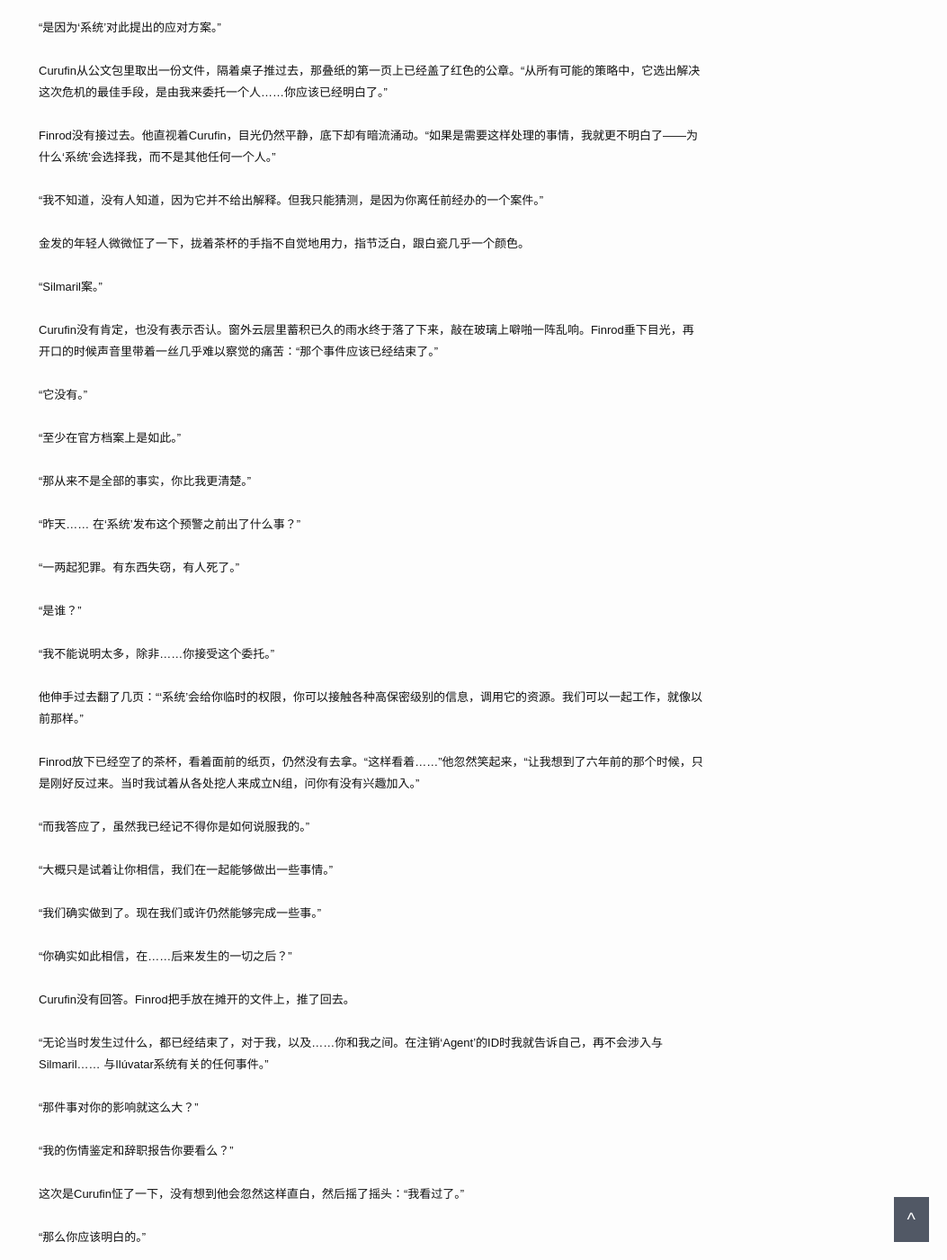
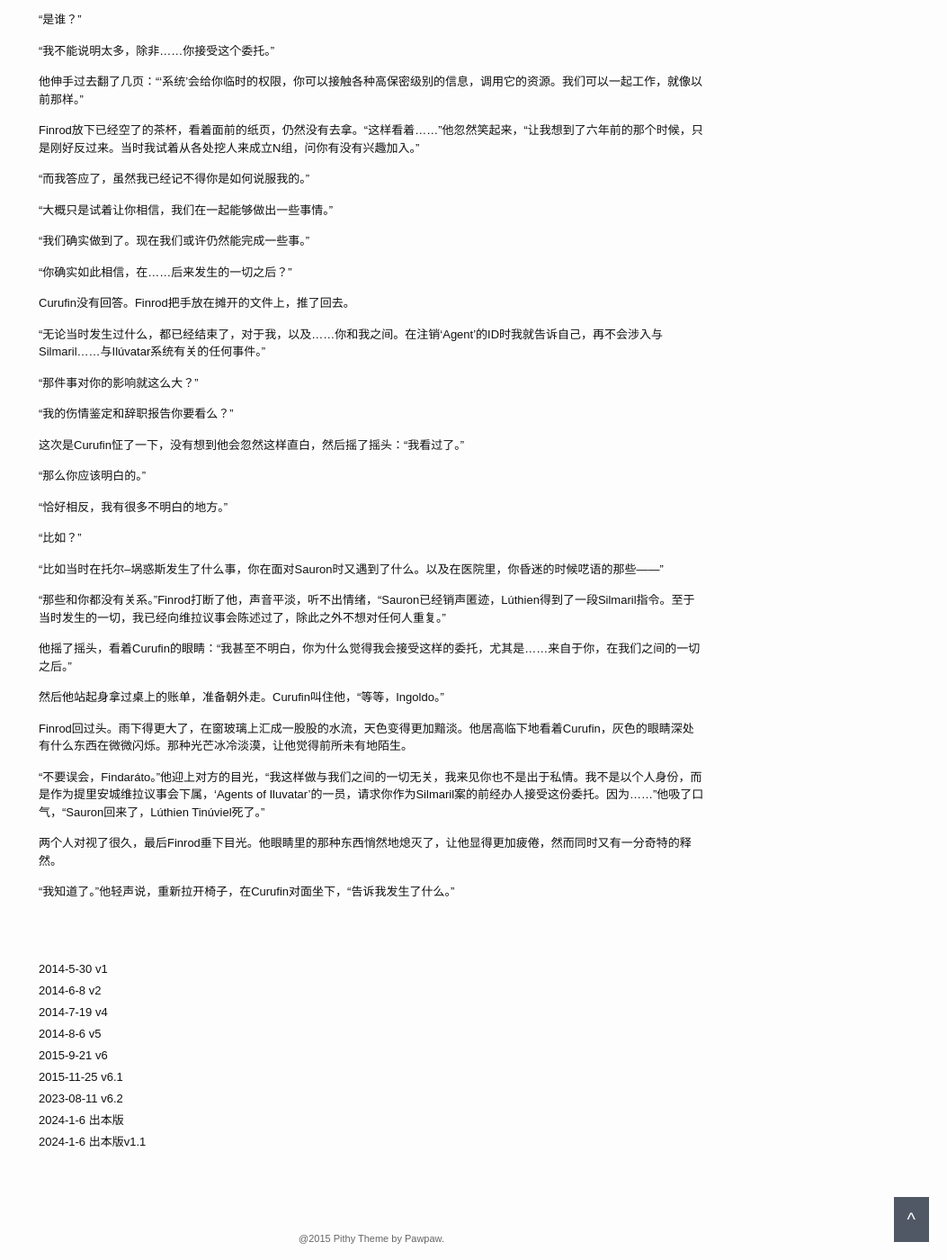
Before and after one commit to greylantern/greylantern.github.io, a Jekyll site: the page built from _posts/2015-11-25-【Finrod:Curufin】【cyberpunk AU】 Paranoia 01.html, in a window 1280 px wide and 1400 px high, scrolled down 2092 px. Shown: the whole window at 90% size, without its empty margins (227-1280 px from the left). Built offline with Jekyll 4.4.1, drawn with Linux system fonts in a browser that asks for light colours; comment, search, counter and statistics services are not loaded; some of the changed text lies outside the part shown.

Commit message:
update chapter

```diff
--- a/_posts/2015-11-25-【Finrod:Curufin】【cyberpunk AU】 Paranoia 00.html
+++ b/_posts/2015-11-25-【Finrod:Curufin】【cyberpunk AU】 Paranoia 00.html
@@ -67,7 +67,7 @@ cp：
 <p>“你们知道我真正希望的是什么，而我已经失败。”他轻声说，“如今我在这里，只是等待‘系统’给我的裁决。”</p>
 
 
-<p>“裁决将会给出，你无须心急。”透过中央的石板，7号的声音传出，“但请记住，在那之前，你仍是提里安城的一名‘Agent’。作为Silmaril案的第二任经办人，你的责任是为这起事件写下尾声。”</p>
+<p>“裁决将会给出，你无须心急。”透过中央的石板，1号的声音传出，“但请记住，在那之前，你仍是提里安城的一名‘Agent’。作为Silmaril案的第二任经办人，你的责任是为这起事件写下尾声。”</p>
 
 
 <p>“是么……如果这就是你们的要求，那么当然了。”他再次笑起来，“但是请做好准备，为了你们或许不想知道的那些真相。”</p>
--- a/_posts/2015-11-25-【Finrod:Curufin】【cyberpunk AU】 Paranoia 01.html
+++ b/_posts/2015-11-25-【Finrod:Curufin】【cyberpunk AU】 Paranoia 01.html
@@ -10,147 +10,149 @@ categories: 精灵宝钻：刷新组：Paranoia
 <br>
 <font size="2" >
 
-“喝茶吧。”Finrod说，“他们前几天上的新茶，夏摘的。”<br><br>
+<p> </p>
 
-他执着茶壶注满杯子，推到Curufin面前。他们的座位在小酒馆最远端的角落里，隔窗临着街，风夹着几片落叶敲在他背后的窗玻璃上，带着丝丝缕缕的雨意隐隐透进来。提里安城秋雨的时节一到，往往就几星期地不见放晴，冷色天光把他的轮廓衬得有些黯淡，像一张曝光不足的银版照。<br><br>
+<p>“喝茶吧。”Finrod说，“他们前几天上的新茶，夏摘的。”</p>
 
-红茶的香气渐渐在空气中舒展开来。Curufin低头喝了一口：“你常来这家店？”<br><br>
+<p>他执着茶壶注满杯子，推到Curufin面前。他们的座位在小酒馆最远端的角落里，隔窗临着街，风夹着几片落叶敲在他背后的窗玻璃上，带着丝丝缕缕的雨意隐隐透进来。提里安城秋雨的时节一到，往往就几星期地不见放晴，冷色天光把他的轮廓衬得有些黯淡，像一张曝光不足的银版照。</p>
 
-“我挺喜欢这里。地方宽敞，白天很安静，夜里有不少有趣的人，没事的时候能从下午坐到晚上。”<br><br>
+<p>红茶的香气渐渐在空气中舒展开来。Curufin低头喝了一口：“你常来这家店？”</p>
 
-“这就是不在公职的好处啊。”Curufin笑了笑，“像我们哪有这等悠闲。”<br><br>
+<p>“我挺喜欢这里。地方宽敞，白天很安静，夜里有不少有趣的人，没事的时候能从下午坐到晚上。”</p>
 
-“不然你觉得我为什么辞职？”Finrod也笑着，语气里有种刻意的轻松。<br><br>
+<p>“这就是不在公职的好处啊。”Curufin笑了笑，“像我们哪有这等悠闲。”</p>
 
-“我以为你是厌倦了所有那些公文和卷宗……还有总部那台可怕的咖啡机。”<br><br>
+<p>“不然你觉得我为什么辞职？”Finrod也笑着，语气里有种刻意的轻松。</p>
 
-“在我看来它也不是那么糟糕啊。”<br><br>
+<p>“我以为你是厌倦了所有那些公文和卷宗……还有总部那台可怕的咖啡机。”</p>
 
-“会这样认为的大概只有你了。”<br><br>
+<p>“在我看来它也不是那么糟糕啊。”</p>
 
-两个人闲扯了几句，很快沉默下来，无论说什么都像是有些不合时宜。毕竟是分开三年了，虽然期间也不是从未见过：同在一个城市，交际圈子又重合过半，有时想不见到也难。但这样面对面地坐着，能够看清彼此的眼神姿态，却还是第一次。三年时间算不上长，但也不算太短，足以在一个人身上留下痕迹。Finrod的头发长了一点，人也瘦了些，眼眶下面的阴影更浓。或许也是这样才让他显得有些疲倦，以前那些明亮锐利的似乎都掩在了波澜不惊的眼神下面，像是深不见底的湖水。<br><br>
+<p>“会这样认为的大概只有你了。”</p>
 
-“那边近来如何？”Finrod再次开口。<br><br>
+<p>两个人闲扯了几句，很快沉默下来，无论说什么都像是有些不合时宜。毕竟是分开三年了，虽然期间也不是从未见过：同在一个城市，交际圈子又重合过半，有时想不见到也难。但这样面对面地坐着，能够看清彼此的眼神姿态，却还是第一次。三年时间算不上长，但也不算太短，足以在一个人身上留下痕迹。Finrod的头发长了一点，人也瘦了些，眼眶下面的阴影更浓。或许也是这样才让他显得有些疲倦，以前那些明亮锐利的似乎都掩在了波澜不惊的眼神下面，像是深不见底的湖水。</p>
 
-“你是说……”<br><br>
+<p>“那边近来如何？”Finrod再次开口。</p>
 
-“N组。”<br><br>
+<p>“你是说……”</p>
 
-“挺好。”Curufin想了想，还有什么可说？“Artaresto做得不错，他现在应该习惯这位置了。”<br><br>
+<p>“N组。”</p>
 
-“当然了，我早就知道他是合适的人选。”Finrod眨了眨眼睛，Curufin不确定其中是有什么深意，还是他自己想得太多了。<br><br>
+<p>“挺好。”Curufin想了想，还有什么可说？“Artaresto做得不错，他现在应该习惯这位置了。”</p>
 
-“你以前欣赏的那个辅警，Bëor，去年退休了。”<br><br>
+<p>“当然了，我早就知道他是合适的人选。”Finrod眨了眨眼睛，Curufin不确定其中是有什么深意，还是他自己想得太多了。</p>
 
-“是吗……也是，年纪大了。”<br><br>
+<p>“你以前欣赏的那个辅警，Bëor，去年退休了。”</p>
 
-“都一样，每个人都在变老。”<br><br>
+<p>“是吗……也是，年纪大了。”</p>
 
-“是啊。”<br><br>
+<p>“都一样，每个人都在变老。”</p>
 
-“Artanis有时过来，她很想念你。”<br><br>
+<p>“是啊。”</p>
 
-“告诉她我也想念她。”<br><br>
+<p>“Artanis有时过来，她很想念你。”</p>
 
-“没问题。”<br><br>
+<p>“告诉她我也想念她。”</p>
 
-又是一阵沉默。Finrod把他的茶杯在指间拨弄了几下，抬起头来：“那么你呢，Curvo？今天约我出来，不会也只是因为想我了吧？”<br><br>
+<p>“没问题。”</p>
 
-“如果我说是呢？”<br><br>
+<p>又是一阵沉默。Finrod把他的茶杯在指间拨弄了几下，抬起头来：“那么你呢，Curvo？今天约我出来，不会也只是因为想我了吧？”</p>
 
-“那我会……深感荣幸。”年轻人露出笑容，像是阳光落在金黄的枫叶上，“可惜我很难相信。”<br><br>
+<p>“如果我说是呢？”</p>
 
-“我得说你是对的，尽管我为此感到遗憾。”Curufin换了个姿势。Finrod给他的名片还在桌上，卡片上只印了名字和私家侦探的头衔，加上一个手机号码。他拿起来夹在指间，漫不经心地转了转。<br><br>
+<p>“那我会……深感荣幸。”年轻人露出笑容，像是阳光落在金黄的枫叶上，“可惜我很难相信。”</p>
 
-“昨天晚上，从Taniquetil传来一份加密通讯。Ilúvatar系统发布了一条零级危机预警，时间在十一天之后。”<br><br>
+<p>“我得说你是对的，尽管我为此感到遗憾。”Curufin换了个姿势。Finrod给他的名片还在桌上，卡片上只印了名字和私家侦探的头衔，加上一个手机号码。他拿起来夹在指间，漫不经心地转了转。</p>
 
-Finrod没有立刻回答，姿态也没有改变，只是不自觉地敛去了笑容。“那是……”他低声说。<br><br>
+<p>“昨天晚上，从泰尼魁提尔传来一份加密通讯。Ilúvatar系统发布了一条零级危机预警，时间在十一天之后。”</p>
 
-“Ilúvatar系统的危机分类，虽然你不再是个‘Agent了’，但不至于这么快就忘了吧？”Curufin摇了摇头，“三级是局部或极小范围的风险。二级，区域性危机。一级，全局危机，可能影响到整个提里安城的安全。而零级……那无关具体的人或事，而是威胁到这个系统——超级计算机‘Arda’与搭载的人工智能‘Ilúvatar’的存续。”<br><br>
+<p>Finrod没有立刻回答，姿态也没有改变，只是不自觉地敛去了笑容。“那是……”他低声说。</p>
 
-“我记得。我只是没想到，会再次有这样一个预测被发布，自从……三年以前。”<br><br>
+<p>“Ilúvatar系统的危机分类，虽然你不再是个‘Agent了’，但不至于这么快就忘了吧？”Curufin摇了摇头，“三级是局部或极小范围的风险。二级，区域性危机。一级，全局危机，可能影响到整个提里安城的安全。而零级……那无关具体的人或事，而是威胁到这个系统——超级计算机‘Arda’与搭载的人工智能‘Ilúvatar’的存续。”</p>
 
-“我也没有。但是它出现了。”<br><br>
+<p>“我记得。我只是没想到，会再次有这样一个预测被发布，自从……三年以前。”</p>
 
-女招待走过来，往茶壶里重新注满热水。两个人保持沉默，直到她的脚步远去。<br><br>
+<p>“我也没有。但是它出现了。”</p>
 
-“然后呢？”Finrod问道，声音很低，“是什么让你认为我应该知道这件事？”<br><br>
+<p>服务生走过来，往茶壶里重新注满热水。两个人保持沉默，直到他的脚步远去。</p>
 
-“难道你不想知道？”<br><br>
+<p>“然后呢？”Finrod问道，声音很低，“是什么让你认为我应该知道这件事？”</p>
 
-“我不会那样说。但是作为一个离职已久的前‘Agent’，现在只是一个私家侦探，我看不出这为什么与我有关。”<br><br>
+<p>“难道你不想知道？”</p>
 
-“是因为‘系统’对此提出的应对方案。”<br><br>
+<p>“我不会那样说。但是作为一个离职已久的前‘Agent’，现在只是一个私家侦探，我看不出这为什么与我有关。”</p>
 
-Curufin从公文包里取出一份文件，隔着桌子推过去，那叠纸的第一页上已经盖了红色的公章。“从所有可能的策略中，它选出解决这次危机的最佳手段，是由我来委托一个人……你应该已经明白了。”<br><br>
+<p>“是因为‘系统’对此提出的应对方案。”</p>
 
-Finrod没有接过去。他直视着Curufin，目光仍然平静，底下却有暗流涌动。“如果是需要这样处理的事情，我就更不明白了——为什么‘系统’会选择我，而不是其他任何一个人。”<br><br>
+<p>Curufin从公文包里取出一份文件，隔着桌子推过去，那叠纸的第一页上已经盖了红色的公章。“从所有可能的策略中，它选出解决这次危机的最佳手段，是由我来委托一个人……你应该已经明白了。”</p>
 
-“我不知道，没有人知道，因为它并不给出解释。但我只能猜测，是因为你离任前经办的一个案件。”<br><br>
+<p>Finrod没有接过去。他直视着Curufin，目光仍然平静，底下却有暗流涌动。“如果是需要这样处理的事情，我就更不明白了——为什么‘系统’会选择我，而不是其他任何一个人。”</p>
 
-金发的年轻人微微怔了一下，拢着茶杯的手指不自觉地用力，指节泛白，跟白瓷几乎一个颜色。<br><br>
+<p>“我不知道，没有人知道，因为它并不给出解释。但我只能猜测，是因为你离任前经办的一个案件。”</p>
 
-“Silmaril案。”<br><br>
+<p>金发的年轻人微微怔了一下，拢着茶杯的手指不自觉地用力，指节泛白，跟白瓷几乎一个颜色。</p>
 
-Curufin没有肯定，也没有表示否认。窗外云层里蓄积已久的雨水终于落了下来，敲在玻璃上噼啪一阵乱响。Finrod垂下目光，再开口的时候声音里带着一丝几乎难以察觉的痛苦：“那个事件应该已经结束了。”<br><br>
+<p>“Silmaril案。”</p>
 
-“它没有。”<br><br>
+<p>Curufin没有肯定，也没有表示否认。窗外云层里蓄积已久的雨水终于落了下来，敲在玻璃上噼啪一阵乱响。Finrod垂下目光，再开口的时候声音里带着一丝几乎难以察觉的痛苦：“那个事件应该已经结束了。”</p>
 
-“至少在官方档案上是如此。”<br><br>
+<p>“它没有。”</p>
 
-“那从来不是全部的事实，你比我更清楚。”<br><br>
+<p>“至少在官方档案上是如此。”</p>
 
-“昨天…… 在‘系统’发布这个预警之前出了什么事？”<br><br>
+<p>“那从来不是全部的事实，你比我更清楚。”</p>
 
-“一两起犯罪。有东西失窃，有人死了。”<br><br>
+<p>“昨天…… 在‘系统’发布这个预警之前出了什么事？”</p>
 
-“是谁？”<br><br>
+<p>“一两起犯罪。有东西失窃，有人死了。”</p>
 
-“我不能说明太多，除非……你接受这个委托。”<br><br>
+<p>“是谁？”</p>
 
-他伸手过去翻了几页：“‘系统’会给你临时的权限，你可以接触各种高保密级别的信息，调用它的资源。我们可以一起工作，就像以前那样。”<br><br>
+<p>“我不能说明太多，除非……你接受这个委托。”</p>
 
-Finrod放下已经空了的茶杯，看着面前的纸页，仍然没有去拿。“这样看着……”他忽然笑起来，“让我想到了六年前的那个时候，只是刚好反过来。当时我试着从各处挖人来成立N组，问你有没有兴趣加入。”<br><br>
+<p>他伸手过去翻了几页：“‘系统’会给你临时的权限，你可以接触各种高保密级别的信息，调用它的资源。我们可以一起工作，就像以前那样。”</p>
 
-“而我答应了，虽然我已经记不得你是如何说服我的。”<br><br>
+<p>Finrod放下已经空了的茶杯，看着面前的纸页，仍然没有去拿。“这样看着……”他忽然笑起来，“让我想到了六年前的那个时候，只是刚好反过来。当时我试着从各处挖人来成立N组，问你有没有兴趣加入。”</p>
 
-“大概只是试着让你相信，我们在一起能够做出一些事情。”<br><br>
+<p>“而我答应了，虽然我已经记不得你是如何说服我的。”</p>
 
-“我们确实做到了。现在我们或许仍然能够完成一些事。”<br><br>
+<p>“大概只是试着让你相信，我们在一起能够做出一些事情。”</p>
 
-“你确实如此相信，在……后来发生的一切之后？”<br><br>
+<p>“我们确实做到了。现在我们或许仍然能完成一些事。”</p>
 
-Curufin没有回答。Finrod把手放在摊开的文件上，推了回去。<br><br>
+<p>“你确实如此相信，在……后来发生的一切之后？”</p>
 
-“无论当时发生过什么，都已经结束了，对于我，以及……你和我之间。在注销‘Agent’的ID时我就告诉自己，再不会涉入与Silmaril…… 与Ilúvatar系统有关的任何事件。”<br><br>
+<p>Curufin没有回答。Finrod把手放在摊开的文件上，推了回去。</p>
 
-“那件事对你的影响就这么大？”<br><br>
+<p>“无论当时发生过什么，都已经结束了，对于我，以及……你和我之间。在注销‘Agent’的ID时我就告诉自己，再不会涉入与Silmaril……与Ilúvatar系统有关的任何事件。”</p>
 
-“我的伤情鉴定和辞职报告你要看么？”<br><br>
+<p>“那件事对你的影响就这么大？”</p>
 
-这次是Curufin怔了一下，没有想到他会忽然这样直白，然后摇了摇头：“我看过了。”<br><br>
+<p>“我的伤情鉴定和辞职报告你要看么？”</p>
 
-“那么你应该明白的。”<br><br>
+<p>这次是Curufin怔了一下，没有想到他会忽然这样直白，然后摇了摇头：“我看过了。”</p>
 
-“恰好相反，我有很多不明白的地方。”<br><br>
+<p>“那么你应该明白的。”</p>
 
-“比如？”<br><br>
+<p>“恰好相反，我有很多不明白的地方。”</p>
 
-“比如当时在Tol-in-Gaurhoth发生了什么事，你在面对Sauron时又遇到了什么。以及在医院里，你昏迷的时候呓语的那些——”<br><br>
+<p>“比如？”</p>
 
-“那些和你都没有关系。”Finrod打断了他，声音平淡，听不出情绪，“Sauron已经销声匿迹，Lúthien得到了一段Silmaril指令。至于当时发生的一切，我已经向维拉议事会陈述过了，除此之外不想对任何人重复。”<br><br>
+<p>“比如当时在托尔–埚惑斯发生了什么事，你在面对Sauron时又遇到了什么。以及在医院里，你昏迷的时候呓语的那些——”</p>
 
-他摇了摇头，看着Curufin的眼睛：“我甚至不明白，你为什么觉得我会接受这样的委托，尤其是……来自于你，在我们之间的一切之后。”<br><br>
+<p>“那些和你都没有关系。”Finrod打断了他，声音平淡，听不出情绪，“Sauron已经销声匿迹，Lúthien得到了一段Silmaril指令。至于当时发生的一切，我已经向维拉议事会陈述过了，除此之外不想对任何人重复。”</p>
 
-然后他站起身拿过桌上的账单，准备朝外走。Curufin叫住他，“等等，Ingoldo。”<br><br>
+<p>他摇了摇头，看着Curufin的眼睛：“我甚至不明白，你为什么觉得我会接受这样的委托，尤其是……来自于你，在我们之间的一切之后。”</p>
 
-Finrod回过头。雨下得更大了，在窗玻璃上汇成一股股的水流，天色变得更加黯淡。他居高临下地看着Curufin，灰色的眼睛深处有什么东西在微微闪烁。那种光芒冰冷淡漠，让他觉得前所未有地陌生。<br><br>
+<p>然后他站起身拿过桌上的账单，准备朝外走。Curufin叫住他，“等等，Ingoldo。”</p>
 
-“不要误会，Findaráto。”他迎上对方的目光，“我这样做与我们之间的一切无关，我来见你也不是出于私情。我不是以个人身份，而是作为提里安城维拉议事会下属，‘Agents of Iluvatar’的一员，请求你作为Silmaril案的前经办人接受这份委托。因为……”他吸了口气，“Sauron回来了，Lúthien Tinúviel死了。”<br><br>
+<p>Finrod回过头。雨下得更大了，在窗玻璃上汇成一股股的水流，天色变得更加黯淡。他居高临下地看着Curufin，灰色的眼睛深处有什么东西在微微闪烁。那种光芒冰冷淡漠，让他觉得前所未有地陌生。</p>
 
-两个人对视了很久，最后Finrod垂下目光。他眼睛里的那种东西悄然地熄灭了，让他显得更加疲倦，然而同时又有一分奇特的释然。<br><br>
+<p>“不要误会，Findaráto。”他迎上对方的目光，“我这样做与我们之间的一切无关，我来见你也不是出于私情。我不是以个人身份，而是作为提里安城维拉议事会下属，‘Agents of Iluvatar’的一员，请求你作为Silmaril案的前经办人接受这份委托。因为……”他吸了口气，“Sauron回来了，Lúthien Tinúviel死了。”</p>
 
-“我知道了。”他轻声说，重新拉开椅子，在Curufin对面坐下，“告诉我发生了什么。”<br><br>
+<p>两个人对视了很久，最后Finrod垂下目光。他眼睛里的那种东西悄然地熄灭了，让他显得更加疲倦，然而同时又有一分奇特的释然。</p>
+
+<p>“我知道了。”他轻声说，重新拉开椅子，在Curufin对面坐下，“告诉我发生了什么。”</p>
 
  <br><br>
 
@@ -162,6 +164,7 @@ Finrod回过头。雨下得更大了，在窗玻璃上汇成一股股的水流
 2015-11-25 v6.1<br />
 2023-08-11 v6.2<br>
 2024-1-6 出本版<br>
+2024-1-6 出本版v1.1<br>
 <br>
 <br>
 <br>
```
